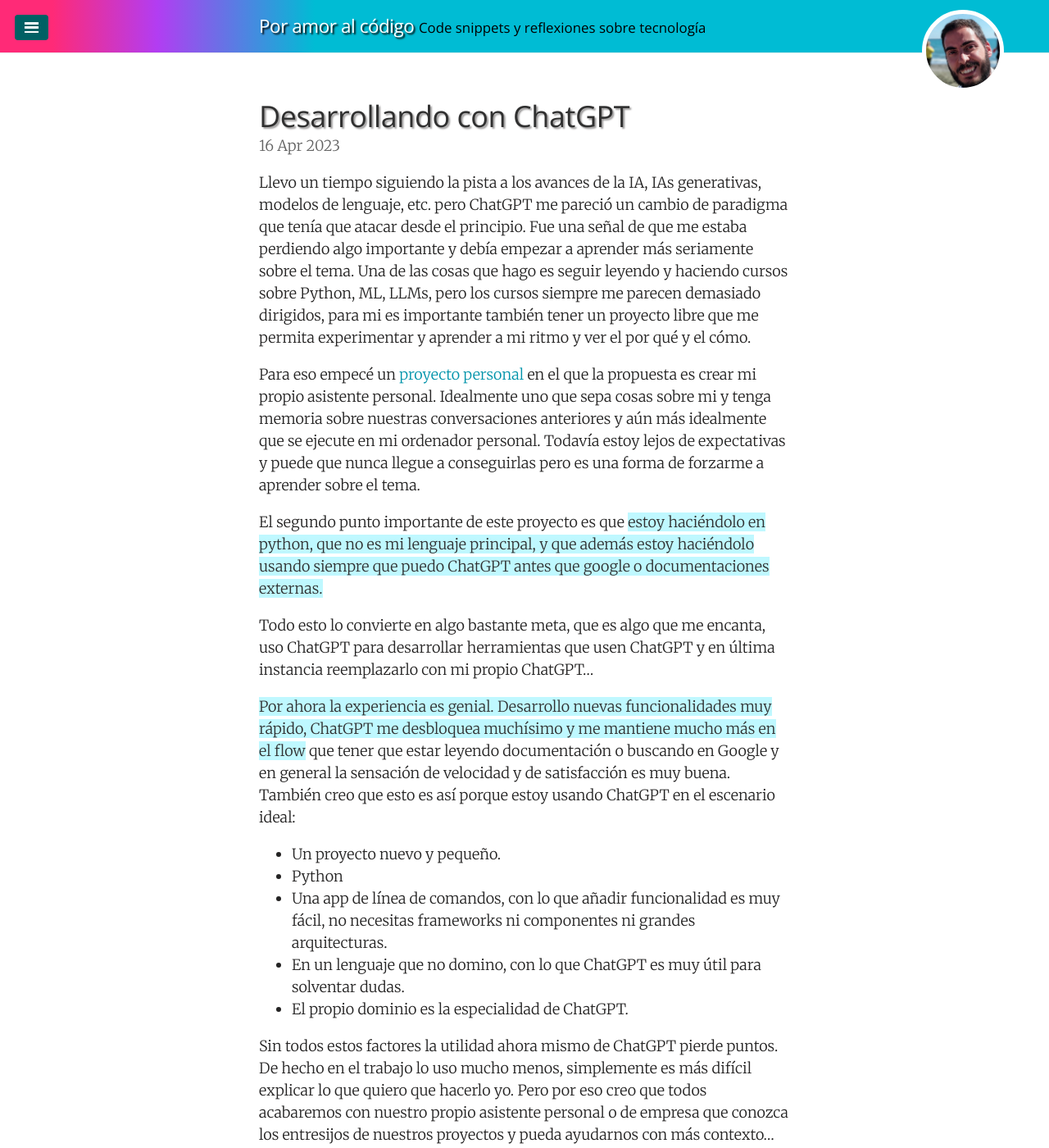
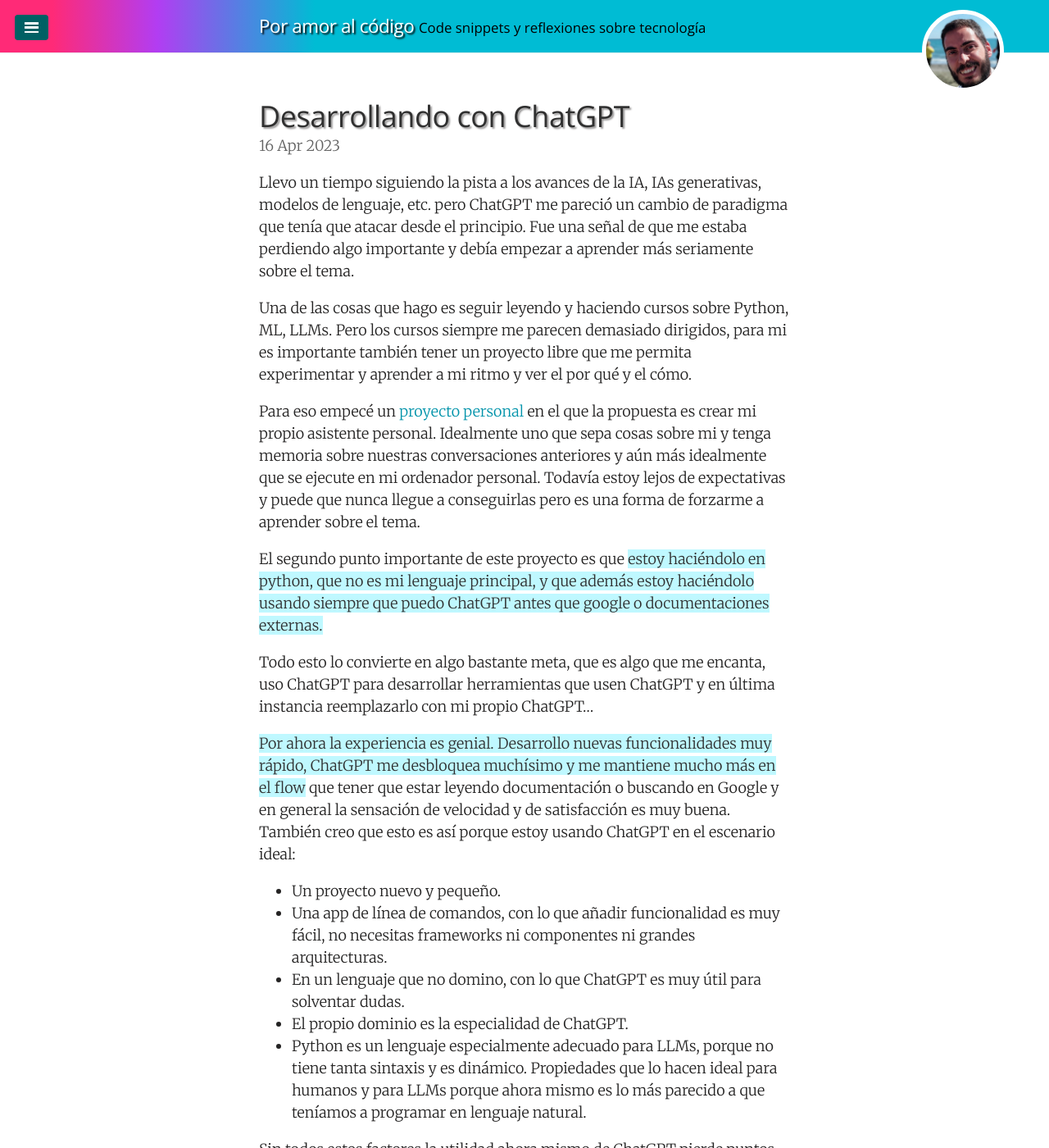
Before and after one commit to juanmirod/juanmirod.github.io, a Jekyll site: the page built from _posts/2023-04-16--trabajando-con-chat-gpt.md, in a window 1280 px wide and 1400 px high. Shown: the whole window at 82% size. Built offline with Jekyll 4.4.1, drawn with Linux system fonts in a browser that asks for light colours.

Commit message:
Added some fixes to my last post

```diff
--- a/_posts/2023-04-16--trabajando-con-chat-gpt.md
+++ b/_posts/2023-04-16--trabajando-con-chat-gpt.md
@@ -5,7 +5,9 @@
 tags: [programación, Inteligencia Artificial, LLM, ChatGPT]
 ---
 
-Llevo un tiempo siguiendo la pista a los avances de la IA, IAs generativas, modelos de lenguaje, etc. pero ChatGPT me pareció un cambio de paradigma que tenía que atacar desde el principio. Fue una señal de que me estaba perdiendo algo importante y debía empezar a aprender más seriamente sobre el tema. Una de las cosas que hago es seguir leyendo y haciendo cursos sobre Python, ML, LLMs, pero los cursos siempre me parecen demasiado dirigidos, para mi es importante también tener un proyecto libre que me permita experimentar y aprender a mi ritmo y ver el por qué y el cómo.
+Llevo un tiempo siguiendo la pista a los avances de la IA, IAs generativas, modelos de lenguaje, etc. pero ChatGPT me pareció un cambio de paradigma que tenía que atacar desde el principio. Fue una señal de que me estaba perdiendo algo importante y debía empezar a aprender más seriamente sobre el tema.
+
+Una de las cosas que hago es seguir leyendo y haciendo cursos sobre Python, ML, LLMs. Pero los cursos siempre me parecen demasiado dirigidos, para mi es importante también tener un proyecto libre que me permita experimentar y aprender a mi ritmo y ver el por qué y el cómo.
 
 Para eso empecé un [proyecto personal](https://github.com/juanmirod/chatgpt_cli) en el que la propuesta es crear mi propio asistente personal. Idealmente uno que sepa cosas sobre mi y tenga memoria sobre nuestras conversaciones anteriores y aún más idealmente que se ejecute en mi ordenador personal. Todavía estoy lejos de expectativas y puede que nunca llegue a conseguirlas pero es una forma de forzarme a aprender sobre el tema.
 
@@ -16,10 +18,10 @@
 **Por ahora la experiencia es genial. Desarrollo nuevas funcionalidades muy rápido, ChatGPT me desbloquea muchísimo y me mantiene mucho más en el flow** que tener que estar leyendo documentación o buscando en Google y en general la sensación de velocidad y de satisfacción es muy buena. También creo que esto es así porque estoy usando ChatGPT en el escenario ideal:
 
 - Un proyecto nuevo y pequeño.
-- Python
 - Una app de línea de comandos, con lo que añadir funcionalidad es muy fácil, no necesitas frameworks ni componentes ni grandes arquitecturas.
 - En un lenguaje que no domino, con lo que ChatGPT es muy útil para solventar dudas.
 - El propio dominio es la especialidad de ChatGPT.
+- Python es un lenguaje especialmente adecuado para LLMs, porque no tiene tanta sintaxis y es dinámico. Propiedades que lo hacen ideal para humanos y para LLMs porque ahora mismo es lo más parecido a que teníamos a programar en lenguaje natural.
 
 Sin todos estos factores la utilidad ahora mismo de ChatGPT pierde puntos. De hecho en el trabajo lo uso mucho menos, simplemente es más difícil explicar lo que quiero que hacerlo yo. Pero por eso creo que todos acabaremos con nuestro propio asistente personal o de empresa que conozca los entresijos de nuestros proyectos y pueda ayudarnos con más contexto...
 
```
